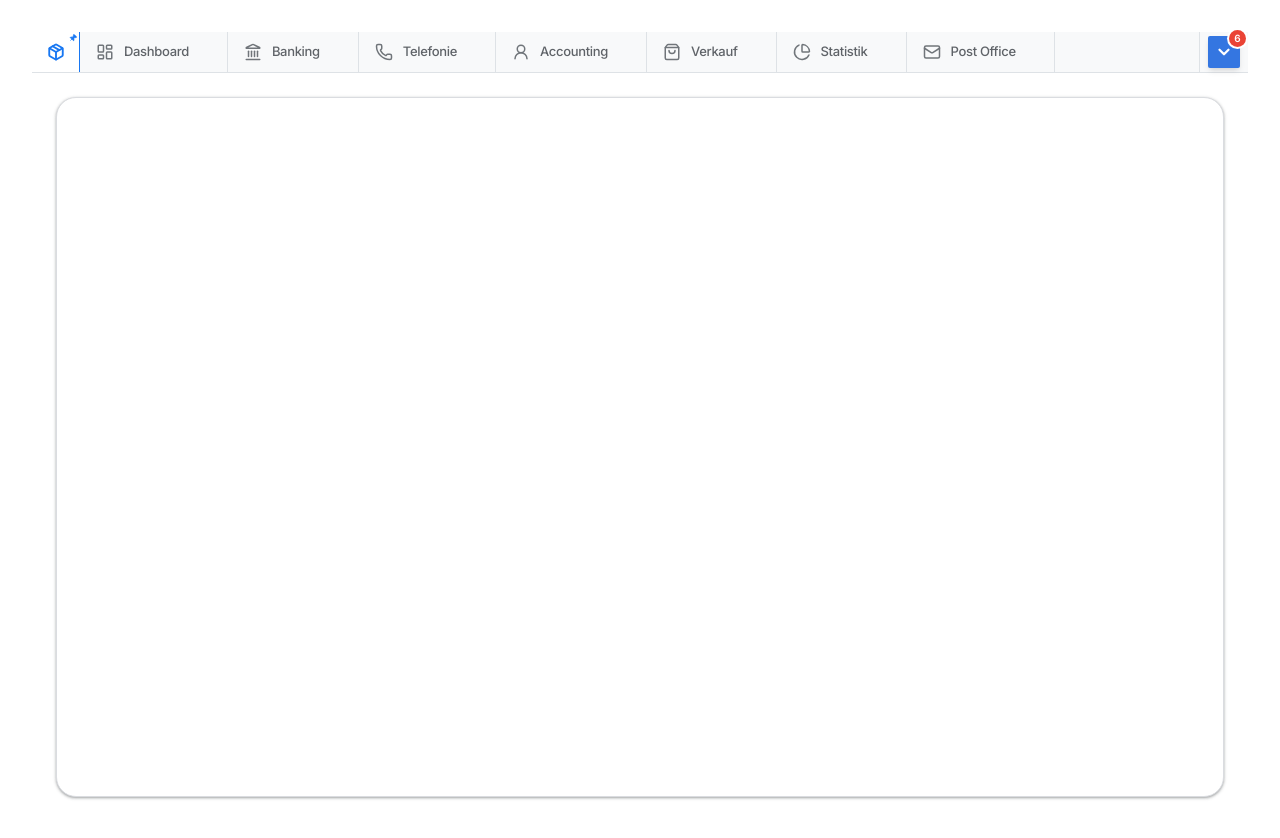
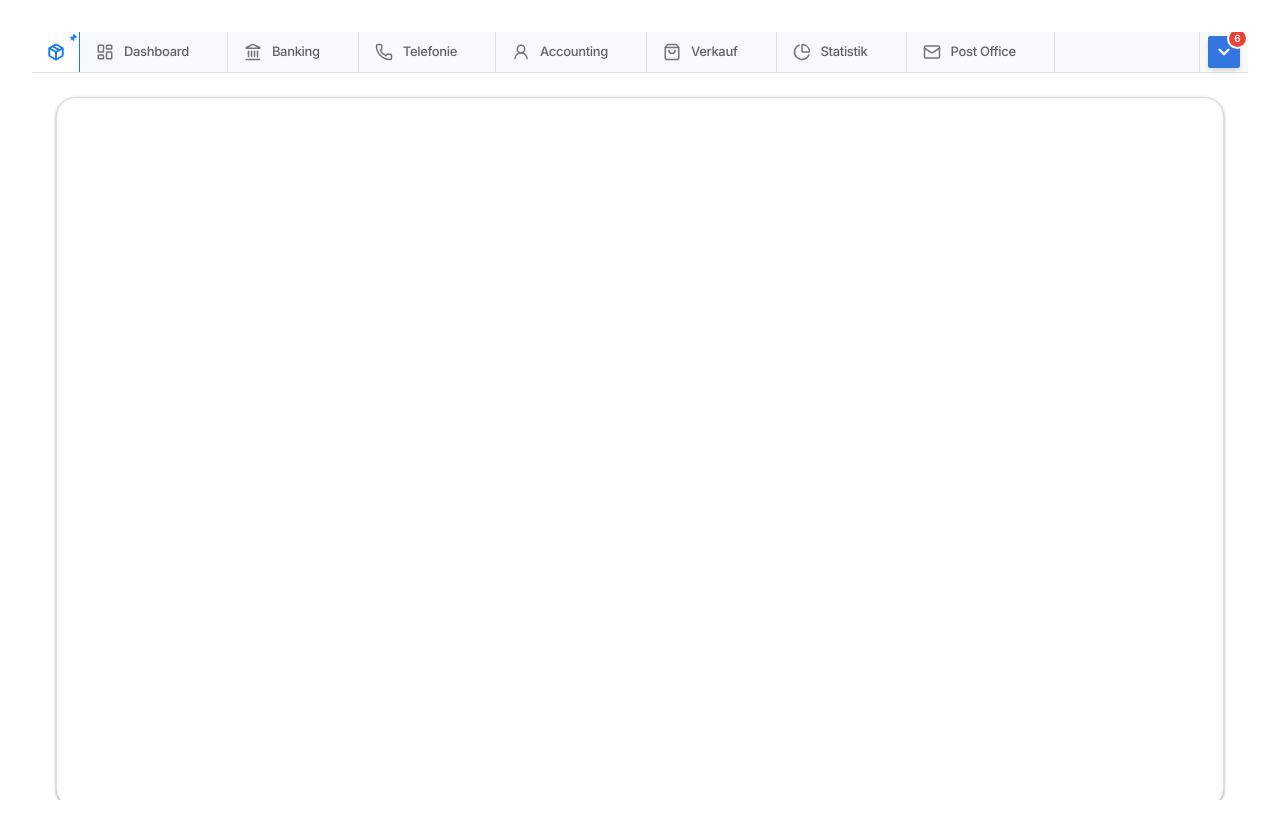
Before and after one commit to Oleksandr1212/test-day-first, a React (Vite) app: page / in a window 1280 px wide. Shown: the top 838 px of the page. After the commit the page ends 800 px from the top, so only its background shows below. Built offline with nearby package versions, Linux system fonts and the light colour scheme.

Commit message:
Added all tabs

```diff
--- a/src/App.jsx
+++ b/src/App.jsx
@@ -3,16 +3,16 @@ import './App.css';
 
 function App() {
   return (
-    <div className="min-h-screen bg-white flex flex-col">
+    <div className="h-screen bg-white flex flex-col overflow-hidden">
       <TabList />
 
       {/* Головний контент */}
-      <main className="flex-1 bg-white p-6">
-        <div className="w-full h-full min-h-[calc(100vh-100px)] bg-white rounded-[20px] border border-[#dadce0] shadow-[0_1px_2px_0_rgba(60,64,67,0.3),0_1px_3px_1px_rgba(60,64,67,0.15)]">
+      <main className="flex-1 bg-white p-6 overflow-hidden">
+        <div className="w-full h-full bg-white rounded-[20px] border border-[#dadce0] shadow-[0_1px_2px_0_rgba(60,64,67,0.3),0_1px_3px_1px_rgba(60,64,67,0.15)] overflow-auto">
           {/* Тут контент */}
         </div>
+      </main>
 
-      </main>
 
     </div>
   );
--- a/src/components/Tabs/OverflowMenu.jsx
+++ b/src/components/Tabs/OverflowMenu.jsx
@@ -25,9 +25,9 @@ export function OverflowMenu({ tabs, activeTabId, onSelect, onClose, isOpen, onT
     return (
         <div
             ref={menuRef}
-            className="absolute right-0 mt-3 w-80 bg-white border border-[#dee2e6] shadow-[0_10px_35px_rgba(0,0,0,0.1)] rounded-lg py-1.5 z-50 overflow-hidden ring-1 ring-black ring-opacity-5 translate-y-2 animate-in fade-in slide-in-from-top-2 duration-300"
+            className="absolute right-0 mt-5 w-80 bg-white border border-[#dee2e6] shadow-[0_10px_35px_rgba(0,0,0,0.1)] rounded-lg py-1.5 z-50 overflow-hidden ring-1 ring-black ring-opacity-5 translate-y-2 animate-in fade-in slide-in-from-top-2 duration-300"
         >
-            <div className="max-h-[500px] overflow-y-auto no-scrollbar scroll-smooth">
+            <div className="max-h-[600px] overflow-y-auto scroll-smooth custom-scrollbar">
                 {tabs.map((tab) => {
                     const Icon = tab.icon;
                     return (
--- a/src/components/Tabs/TabList.jsx
+++ b/src/components/Tabs/TabList.jsx
@@ -40,19 +40,44 @@ export function TabList() {
     const [tabs, setTabs] = useState(() => {
         const saved = localStorage.getItem('tabs-layout');
         const iconMap = {
-            lagerverwaltung: Package, dashboard: LayoutDashboard, banking: Landmark,
-            telefonie: Phone, accounting: UserRound, verkauf: ShoppingBag,
-            statistik: PieChart, 'post-office': Mail, administration: Settings,
-            help: HelpCircle, warenbestand: Package, auswahllisten: ListTodo,
-            einkauf: ShoppingCart, rechn: Receipt
+            lagerverwaltung: Package,
+            dashboard: LayoutDashboard,
+            banking: Landmark,
+            telefonie: Phone,
+            accounting: UserRound,
+            verkauf: ShoppingBag,
+            statistik: PieChart,
+            'post-office': Mail,
+            administration: Settings,
+            help: HelpCircle,
+            warenbestand: Package,
+            auswahllisten: ListTodo,
+            einkauf: ShoppingCart,
+            rechn: Receipt
         };
 
         if (saved) {
-            const parsed = JSON.parse(saved);
-            return parsed.map(t => ({ ...t, icon: iconMap[t.id] }));
+            try {
+                const parsed = JSON.parse(saved);
+                const savedTabs = parsed.map(t => ({ ...t, icon: iconMap[t.id] || Package }));
+
+                // Знаходимо вкладки, яких немає в збережених, але є в INITIAL_TABS
+                const initialIds = INITIAL_TABS.map(t => t.id);
+                const savedIds = savedTabs.map(t => t.id);
+                const missingTabs = INITIAL_TABS.filter(t => !savedIds.includes(t.id));
+
+                if (missingTabs.length > 0) {
+                    return [...savedTabs, ...missingTabs];
+                }
+                return savedTabs;
+            } catch (e) {
+                console.error("Failed to parse saved tabs", e);
+                return INITIAL_TABS;
+            }
         }
         return INITIAL_TABS;
     });
+
 
     const [activeTabId, setActiveTabId] = useState(tabs[0]?.id);
     const [visibleTabs, setVisibleTabs] = useState(tabs);
--- a/src/index.css
+++ b/src/index.css
@@ -3,6 +3,13 @@
 @tailwind base;
 @tailwind components;
 @tailwind utilities;
+
+html,
+body,
+#root {
+    height: 100%;
+    overflow: hidden;
+}
 
 :root {
     background-color: #ffffff;
@@ -12,7 +19,6 @@ body {
     margin: 0;
     display: flex;
     min-width: 320px;
-    min-height: 100vh;
     font-family: 'Inter', system-ui, -apple-system, sans-serif;
     color: #1a1c1e;
 }
@@ -30,3 +36,20 @@ body {
     -ms-overflow-style: none;
     scrollbar-width: none;
 }
+
+.custom-scrollbar::-webkit-scrollbar {
+    width: 6px;
+}
+
+.custom-scrollbar::-webkit-scrollbar-track {
+    background: transparent;
+}
+
+.custom-scrollbar::-webkit-scrollbar-thumb {
+    background: #dadce0;
+    border-radius: 10px;
+}
+
+.custom-scrollbar::-webkit-scrollbar-thumb:hover {
+    background: #bdc1c6;
+}
```
